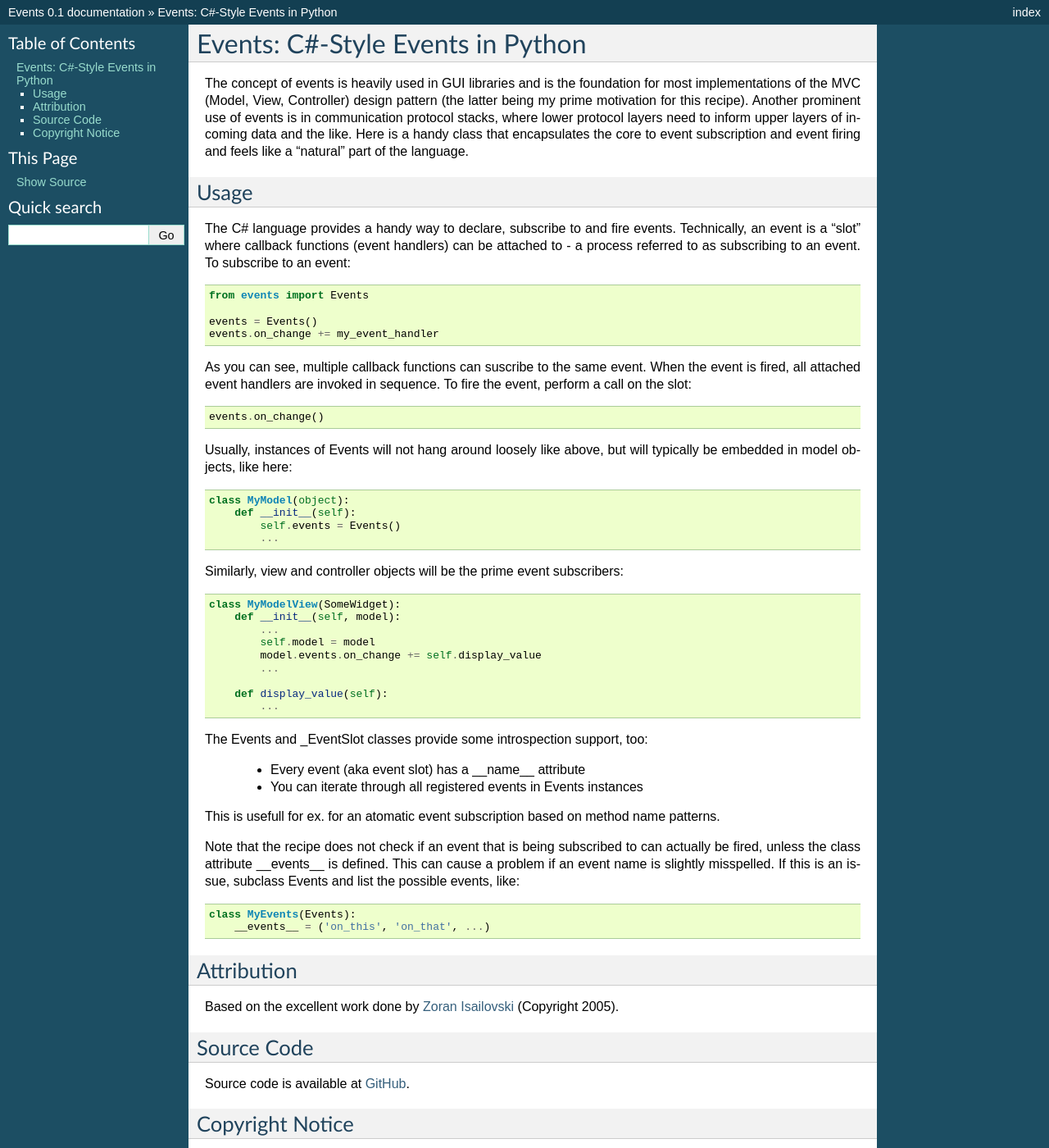
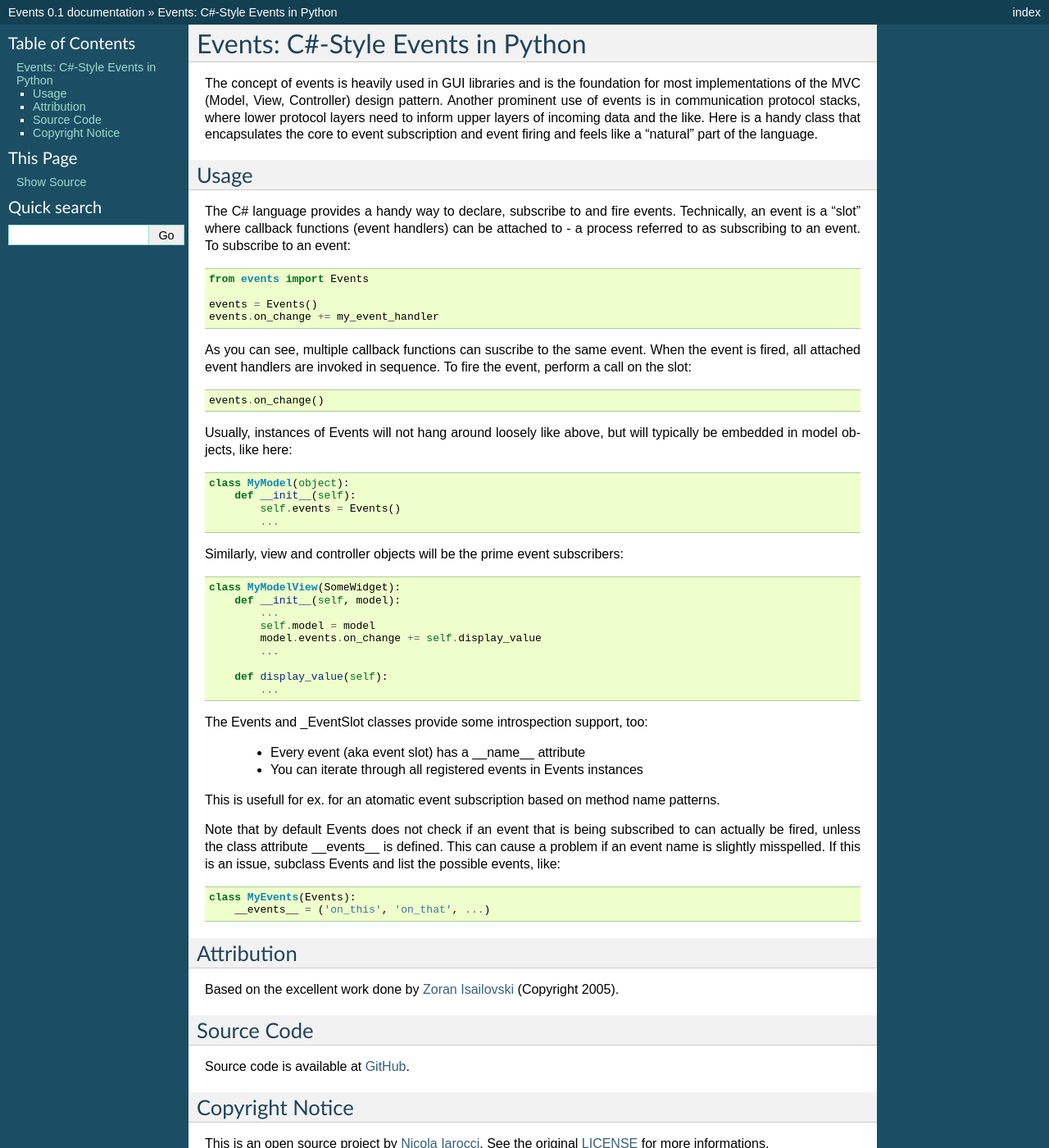
Before and after one commit to pyeve/events, a Sphinx documentation site: the page built from events/docs/index.rst, in a window 1280 px wide and 1400 px high. Shown: the whole window at 82% size. Built offline with Sphinx 7.4.7, drawn with Linux system fonts in a browser that asks for light colours.

Commit message:
Docs update

```diff
--- a/events/docs/index.rst
+++ b/events/docs/index.rst
@@ -2,12 +2,11 @@ Events: C#-Style Events in Python
 ~~~~~~~~~~~~~~~~~~~~~~~~~~~~~~~~~
 
 The concept of events is heavily used in GUI libraries and is the foundation
-for most implementations of the MVC (Model, View, Controller) design pattern
-(the latter being my prime motivation for this recipe). Another prominent use
-of events is in communication protocol stacks, where lower protocol layers need
-to inform upper layers of incoming data and the like. Here is a handy class
-that encapsulates the core to event subscription and event firing and feels
-like a "natural" part of the language.
+for most implementations of the MVC (Model, View, Controller) design pattern.
+Another prominent use of events is in communication protocol stacks, where
+lower protocol layers need to inform upper layers of incoming data and the
+like. Here is a handy class that encapsulates the core to event subscription
+and event firing and feels like a "natural" part of the language.
 
 Usage
 -----
@@ -55,10 +54,10 @@ The Events and _EventSlot classes provide some introspection support, too:
 This is usefull for ex. for an atomatic event subscription based on method
 name patterns.
 
-Note that the recipe does not check if an event that is being subscribed to
-can actually be fired, unless the class attribute __events__ is defined.
-This can cause a problem if an event name is slightly misspelled. If this
-is an issue, subclass Events and list the possible events, like: ::
+Note that by default Events does not check if an event that is being subscribed
+to can actually be fired, unless the class attribute __events__ is defined.
+This can cause a problem if an event name is slightly misspelled. If this is an
+issue, subclass Events and list the possible events, like: ::
 
     class MyEvents(Events):
         __events__ = ('on_this', 'on_that', ...)
```
Also changed, not shown: other parts of events/docs/index.rst (+3 -3 lines).
